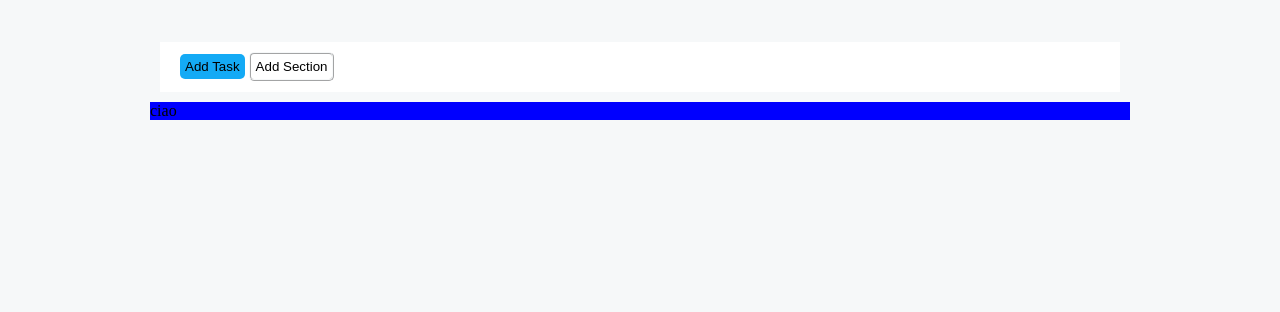
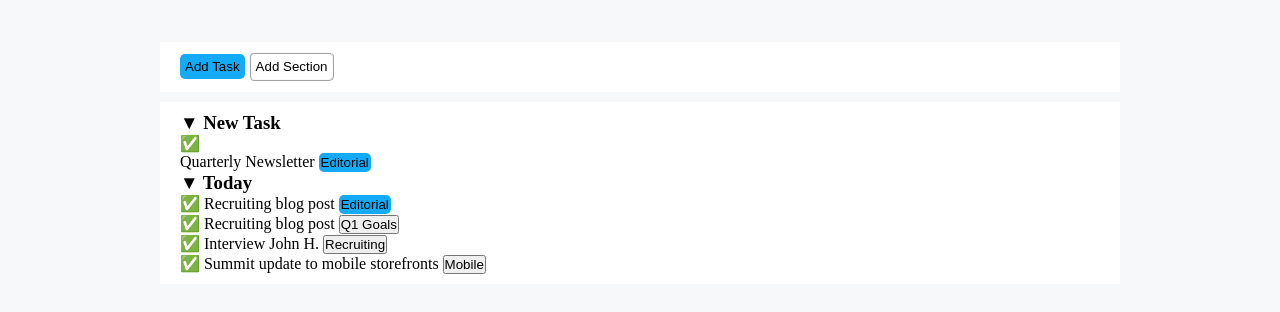
Before and after one commit to EmanuelaCocuzza94/html-css-toboolist, a plain HTML site: page index.html in a window 1280 px wide. Shown: the part 90-402 px from the top of the page. Drawn offline with Linux system fonts and the light colour scheme.

Commit message:
third push

```diff
--- a/index.css
+++ b/index.css
@@ -43,6 +43,33 @@ body{
 }
 
 .second-content {
-    background-color: blue;
+    background-color: white;
+    padding: 10px 80px 10px 20px;
+    margin: 10px;
+}
 
+.list-title {
+    display: inline-block;
 }
+
+.list-title div {
+    display: inline-block;
+}
+
+.list {
+    display: inline-block;
+}
+
+.bottone-3-editorial {
+    padding: 2px 2px 2px 2px;
+    border-radius: 5px;
+    background-color: #14aaf5;
+    border-style: none;
+    display: inline-block;
+}
+
+.third-content {
+    background-color: white;
+    padding: 10px 80px 10px 20px;
+    margin: 10px;
+}
--- a/index.html
+++ b/index.html
@@ -16,8 +16,53 @@
             <button class="bottone-1">Add Task</button> <button class="bottone-2">Add Section</button>
         </div>
         <div class="second-content">
-            ciao
+            <h3 class="list-title">
+                <div class="check">
+                    &#9660
+                </div>
+                New Task
+            </h3>
+            <ul>
+                <li class="list">
+                    <div class="check">&#9989</div>
+                    <div class="list-2">
+                        Quarterly Newsletter
+                        <button class="bottone-3-editorial">Editorial</button>
+                    </div>
+                </li>
+            </ul>
+            <h3 class="list-title">
+                <div class="check">
+                    &#9660
+                </div>
+                Today
+            </h3>
+            <ul>
+                <li class="list">
+                    <div class="list-2">
+                        &#9989
+                        Recruiting blog post
+                        <button class="bottone-3-editorial">Editorial</button>
+                    </div>
+                    <div class="list-2">
+                        &#9989
+                        Recruiting blog post
+                        <button class="bottone-3">Q1 Goals</button>
+                    </div>
+                    <div class="list-2">
+                        &#9989
+                        Interview John H.
+                        <button class="bottone-3">Recruiting</button>
+                    </div>
+                    <div class="list-2">
+                        &#9989
+                        Summit update to mobile storefronts
+                        <button class="bottone-3">Mobile</button>
+                    </div>
+                </li>
+            </ul>
         </div>
+
 
     </main>
 
```
